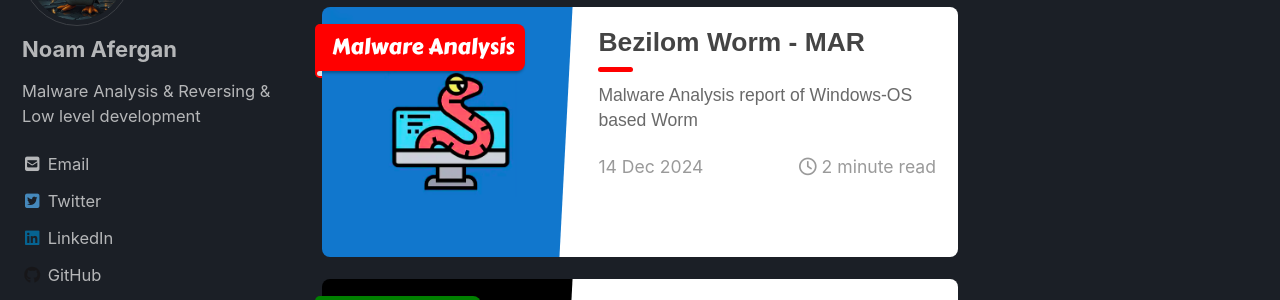
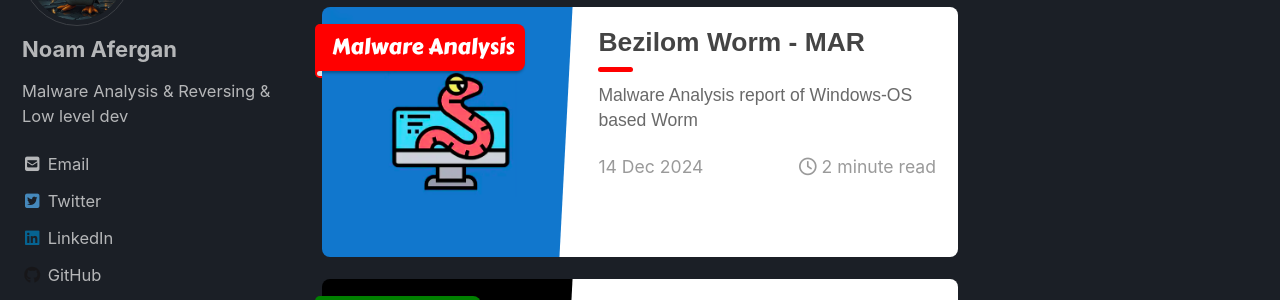
Before and after one commit to 4f3rg4n/4f3rg4n.github.io, a Jekyll site: the page built from index.html, in a window 1280 px wide. Shown: the part 195-495 px from the top of the page. Built offline with Jekyll 4.4.1, drawn with Linux system fonts in a browser that asks for light colours; cached includes are drawn as plain includes; nearby versions of some CDN libraries; the list of posts is cut into pages by our own code.

Commit message:
Update _config.yml

```diff
--- a/_config.yml
+++ b/_config.yml
@@ -94,7 +94,7 @@ analytics:
 author:
   name: "Noam Afergan"
   avatar: /assets/images/site_data/avatar.jpg # path of avatar image, e.g. "/assets/images/bio-photo.jpg"
-  bio: "Malware Analysis & Reversing & Low level development"
+  bio: "Malware Analysis & Reversing & Low level dev"
   # location: "IL - Tel Aviv"
   email:
   links:
```
